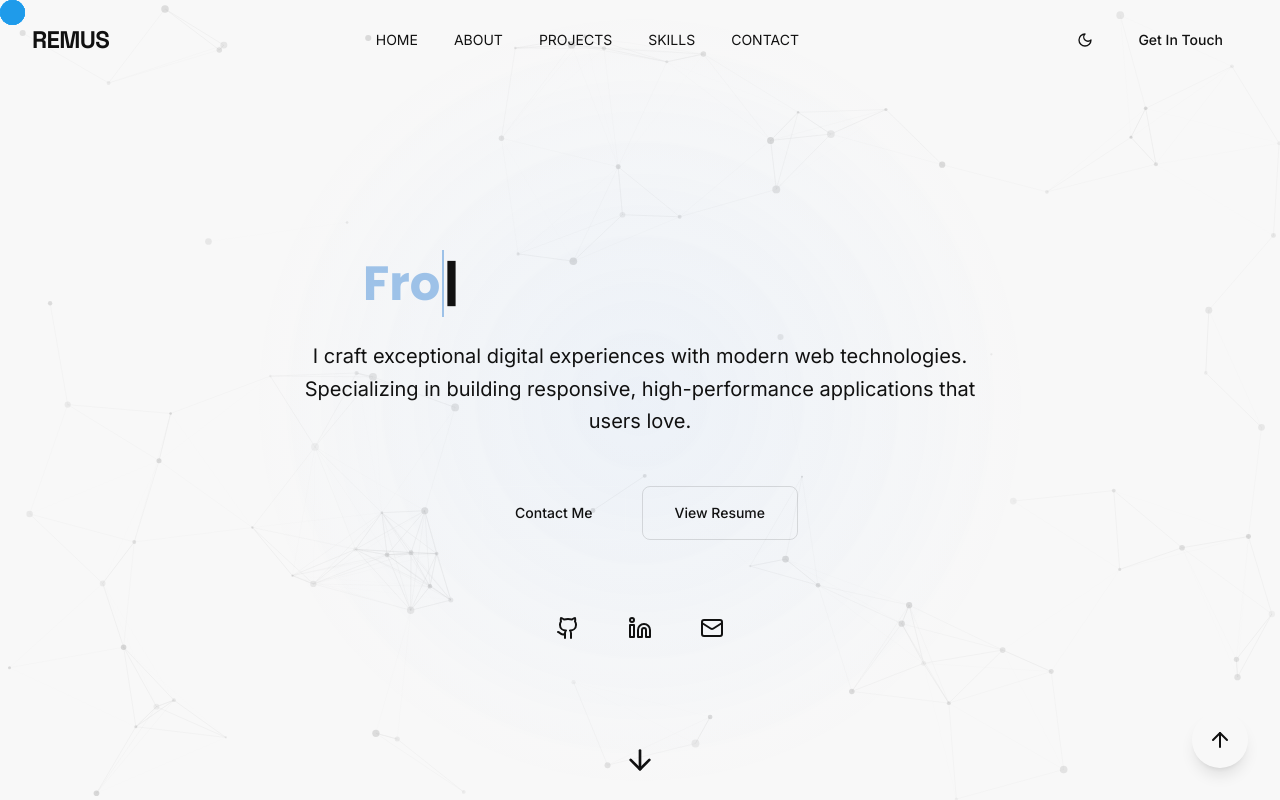
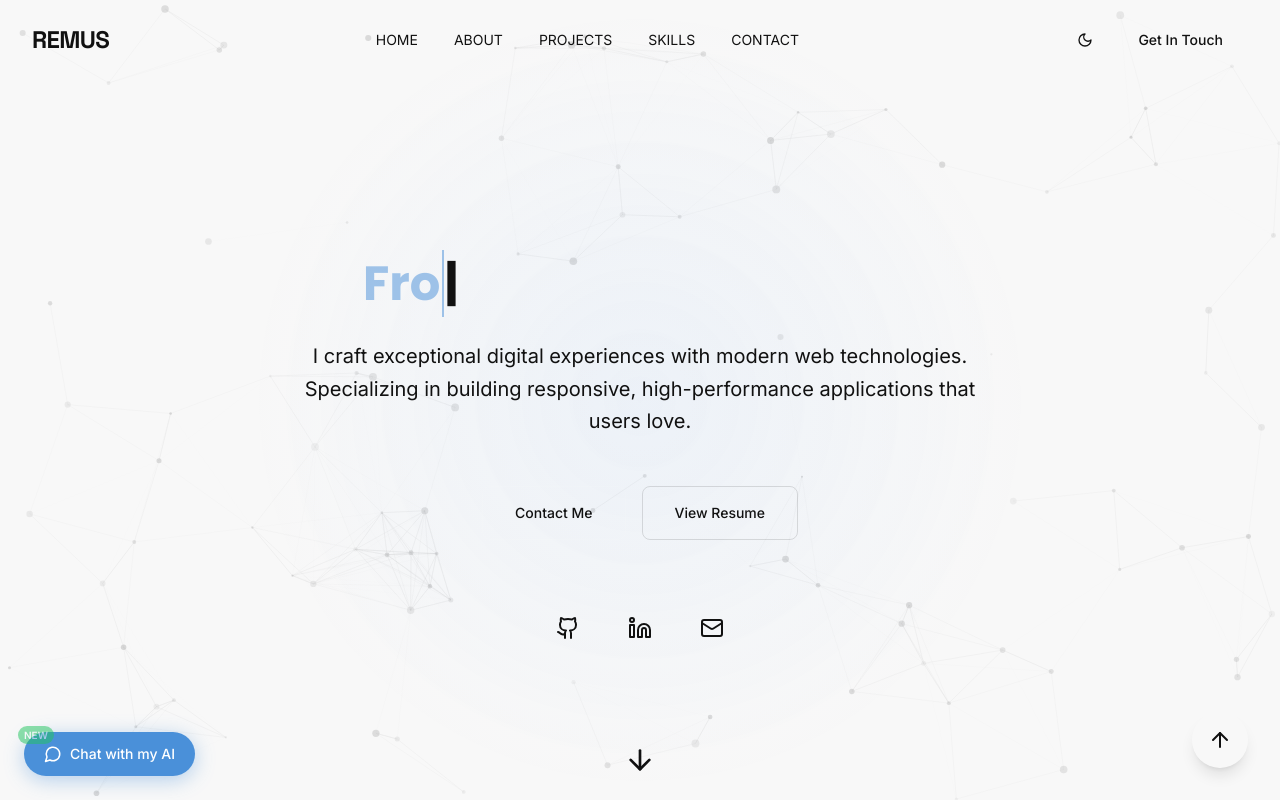
Before and after one commit to Weayabo/Weayabo.github.io, a React (Vite) app: page / in a window 1280 px wide. Shown: the top 800 px of the page. Built offline with nearby package versions, Linux system fonts and the light colour scheme.

Commit message:
adding AI chat about myself

```diff
--- a/src/app/App.tsx
+++ b/src/app/App.tsx
@@ -6,10 +6,12 @@ import { ProjectsSection } from "@/app/components/projects-section";
 import { ContactSection } from "@/app/components/contact-section";
 import { Footer } from "@/app/components/footer";
 import { TriCursor } from "@/app/components/cursor";
+import { ChatBubble } from "@/app/components/ui/chat-bubble";
 
 export default function App() {
   return (
-    <div className="relative min-h-screen bg-background overflow-x-hidden md:cursor-none">
+    <div className="relative min-h-screen bg-background overflow-x-hidden ">
+      {/*add if kailangan md:cursor-none */}
       <Navigation />
       <main>
         <HeroSection />
@@ -23,10 +25,11 @@ export default function App() {
         <div className="absolute top-0 left-0 w-full h-full bg-[radial-gradient(circle_at_50%_50%,rgba(0,217,255,0.03),transparent_50%)]" />
         <div className="absolute top-1/2 left-1/2 -translate-x-1/2 -translate-y-1/2 w-[800px] h-[800px] bg-[radial-gradient(circle,rgba(167,139,250,0.05),transparent_70%)]" />
       </div>
+      <ChatBubble />
 
       {/* Only render custom cursor on desktop */}
       <div className="hidden md:block">
-        <TriCursor />
+        {/* <TriCursor /> */}
       </div>
     </div>
   );
--- /dev/null
+++ b/src/app/components/ui/chat-bubble.tsx
@@ -0,0 +1,57 @@
+import { useState } from "react";
+import { MessageCircle, X } from "lucide-react";
+
+export function ChatBubble() {
+  const [open, setOpen] = useState(false);
+
+  return (
+    <>
+      <button
+        onClick={() => setOpen(true)}
+        className="fixed bottom-6 left-6 z-50 flex items-center gap-2 rounded-full px-5 py-3 font-medium text-sm shadow-lg transition-transform hover:scale-105"
+        style={{
+          background: "var(--accent)",
+          color: "var(--accent-foreground)",
+          boxShadow: "0 4px 20px rgba(74,144,217,0.4)",
+        }}
+      >
+        <MessageCircle size={18} />
+        Chat with my AI
+        <span
+          className="absolute -top-1.5 -left-1.5 rounded-full px-1.5 py-0.5 text-[10px] font-bold text-white animate-pulse"
+          style={{ background: "#22c55e" }}
+        >
+          NEW
+        </span>
+      </button>
+
+      {open && (
+        // Wrapper: dims + centers on mobile (blocks page interaction).
+        // On desktop: transparent + pointer-events-none, so the portfolio
+        // behind it stays fully scrollable/clickable except over the panel itself.
+        <div
+          className="fixed inset-0 z-[100] flex items-center justify-center p-4 bg-black/60 pointer-events-auto md:bg-transparent md:pointer-events-none md:items-start md:justify-start md:p-3 md:pt-30"
+          onClick={() => setOpen(false)}
+        >
+          <div
+            className="relative w-full max-w-lg h-[80vh] md:w-[400px] md:h-[calc(100vh-8rem)] rounded-2xl overflow-hidden shadow-2xl pointer-events-auto"
+            style={{ background: "var(--card)" }}
+            onClick={(e) => e.stopPropagation()}
+          >
+            <button
+              onClick={() => setOpen(false)}
+              className="absolute top-0 right-0 z-10 rounded-full p-1.5 bg-black/40 hover:bg-black/60 text-white transition-colors"
+            >
+              <X size={18} />
+            </button>
+            <iframe
+              src="https://chat-with-remus.vercel.app"
+              className="w-full h-full border-0"
+              title="Chat with Remus AI"
+            />
+          </div>
+        </div>
+      )}
+    </>
+  );
+}
```
Also changed, not shown: 1 other file (tests, documents, lock files or other folders).
